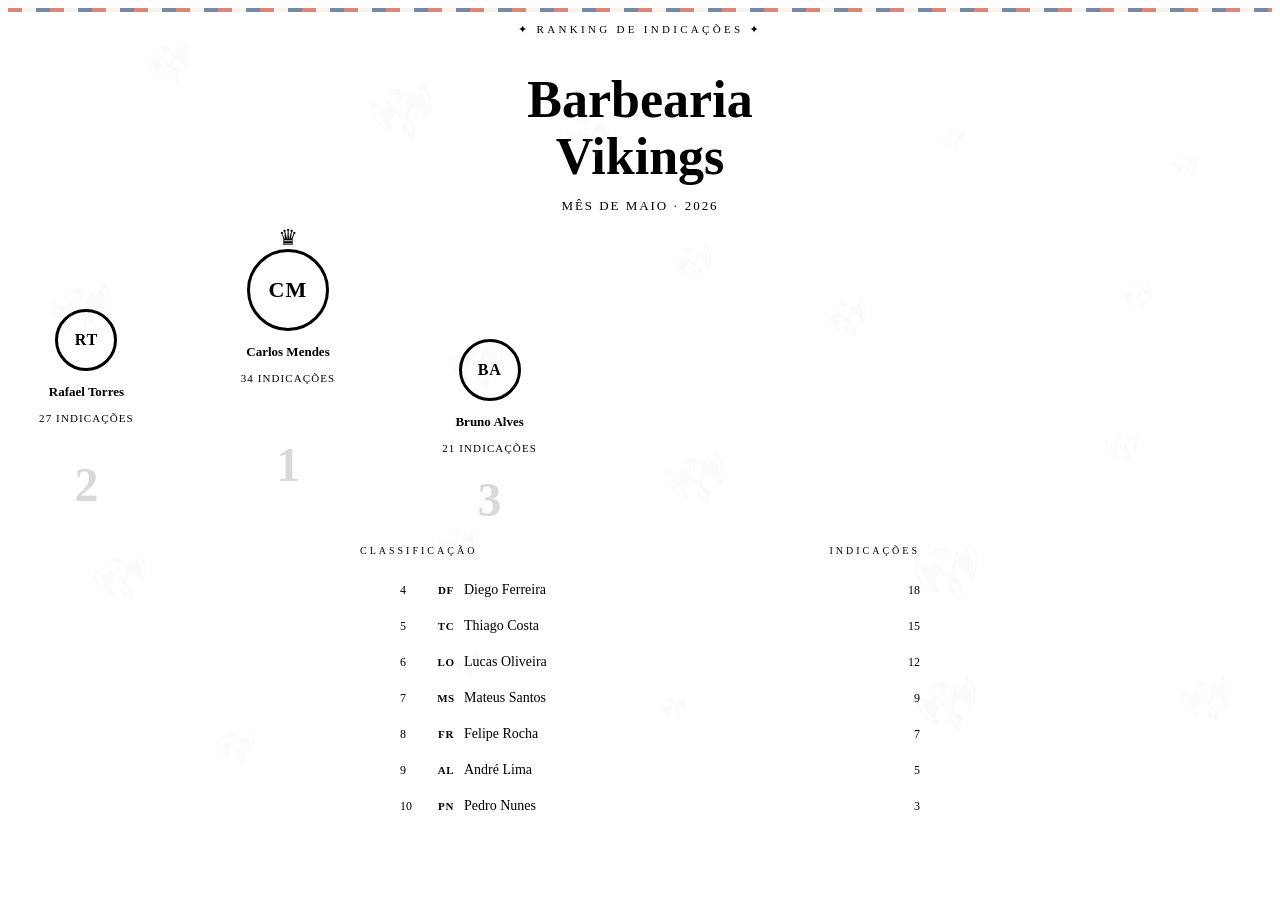
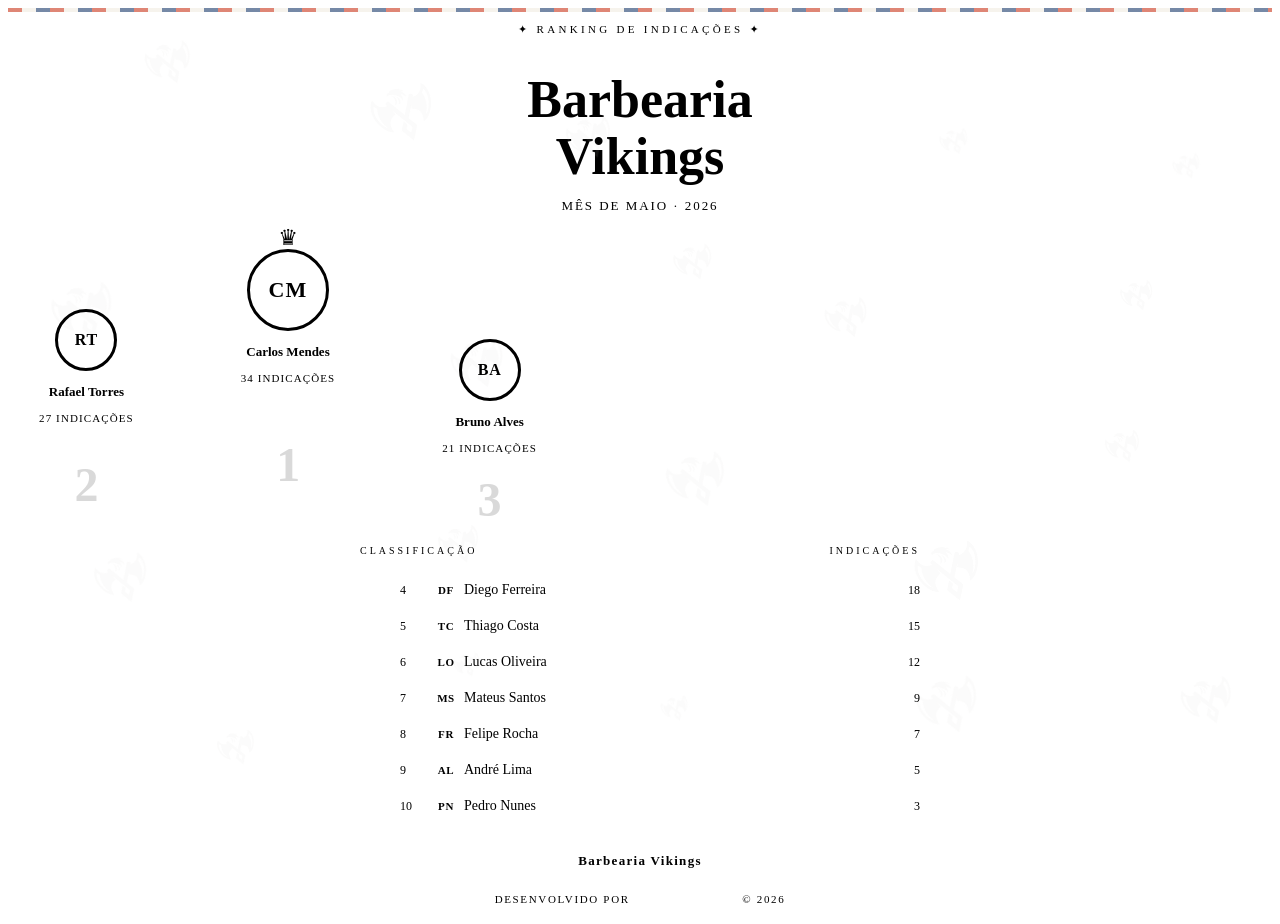
Before and after one commit to JoaoMaganin/Guerra-Viking, a React (Vite) app: page / in a window 1280 px wide. Before the commit the page ends 840 px from the top, so only its background shows below. Built offline with nearby package versions, Linux system fonts and the light colour scheme; the HTML template or start-up script is replaced by a standard one.

Commit message:
feat: footer component

```diff
--- a/index.html
+++ b/index.html
@@ -2,9 +2,9 @@
 <html lang="en">
   <head>
     <meta charset="UTF-8" />
-    <link rel="icon" type="image/svg+xml" href="/favicon.svg" />
+    <link rel="icon" type="image/svg+xml" href="/bg-logo.png" />
     <meta name="viewport" content="width=device-width, initial-scale=1.0" />
-    <title>vikings</title>
+    <title>Guerra Viking</title>
   </head>
   <body>
     <div id="root"></div>
--- a/src/App.jsx
+++ b/src/App.jsx
@@ -4,6 +4,7 @@ import Podium from './components/Podium/Podium'
 import RankingList from './components/RankingList/RankingList'
 import './App.css'
 import Background from './components/Background/Background'
+import Footer from './components/Footer/Footer'
 
 function App() {
   const [count, setCount] = useState(0)
@@ -15,6 +16,7 @@ function App() {
       <Header />
       <Podium />
       <RankingList />
+      <Footer />
     </div>
   )
 }
--- /dev/null
+++ b/src/components/Footer/Footer.css
@@ -0,0 +1,56 @@
+.footer {
+  display: flex;
+  flex-direction: column;
+  align-items: center;
+  gap: var(--spacing-xs);
+  padding: var(--spacing-xl) var(--spacing-md);
+  border-top: 1px solid var(--color-border);
+  max-width: 560px;
+  margin: 0 auto;
+}
+
+.footer__brand {
+  font-family: var(--font-display);
+  font-size: 13px;
+  font-weight: 700;
+  color: var(--color-text-secondary);
+  letter-spacing: 0.1em;
+}
+
+.footer__credit {
+  font-family: var(--font-ui);
+  font-size: 11px;
+  font-weight: 400;
+  letter-spacing: 0.15em;
+  text-transform: uppercase;
+  color: var(--color-text-muted);
+  /* opacity: 0.6; */
+}
+
+.footer_span {
+    color: var(--color-text-secondary);
+}
+
+.footer__link {
+  color: var(--color-accent);
+  text-decoration: none;
+  position: relative;
+  background: linear-gradient(
+    90deg,
+    var(--color-accent) 0%,
+    var(--color-accent) 40%,
+    #fff 50%,
+    var(--color-accent) 60%,
+    var(--color-accent) 100%
+  );
+  background-size: 200% auto;
+  background-clip: text;
+  -webkit-background-clip: text;
+  -webkit-text-fill-color: transparent;
+  animation: shine 8s linear infinite;
+}
+
+@keyframes shine {
+  0%   { background-position: 200% center; }
+  100% { background-position: -200% center; }
+}
--- /dev/null
+++ b/src/components/Footer/Footer.jsx
@@ -0,0 +1,22 @@
+import './Footer.css'
+
+function Footer() {
+    return (
+        <footer className="footer">
+            <p className="footer__brand">Barbearia Vikings</p>
+            <p className="footer__credit">
+                <span className="footer_span">Desenvolvido por </span>
+                <a
+                    className="footer__link"
+                    href="https://joaomaganin.dev"
+                    target="_blank"
+                    rel="noopener noreferrer">
+                    João Maganin
+                </a>
+                {' '} © {new Date().getFullYear()}
+            </p>
+        </footer>
+    )
+}
+
+export default Footer
```
